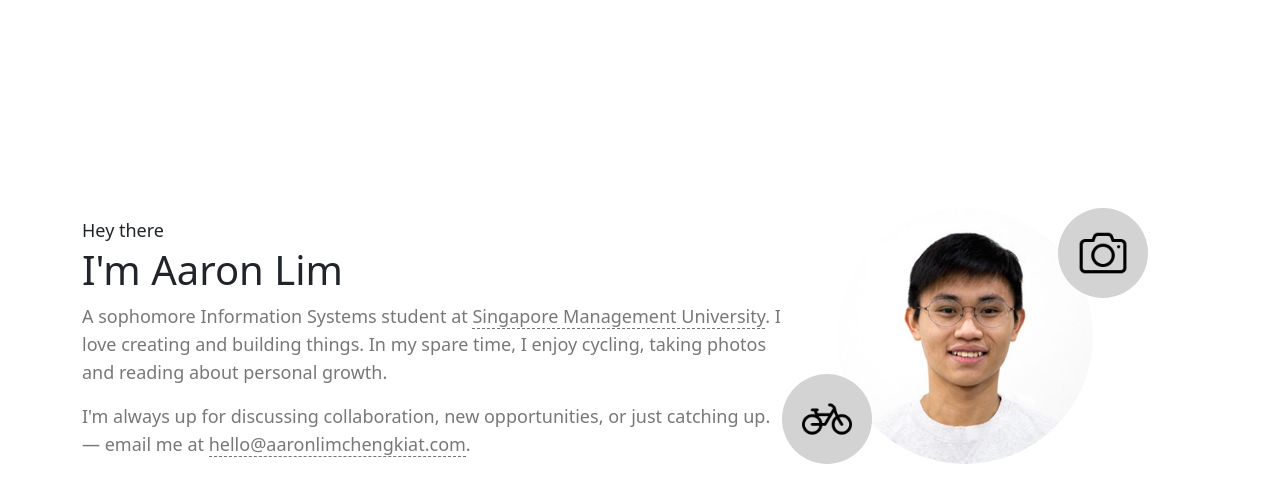
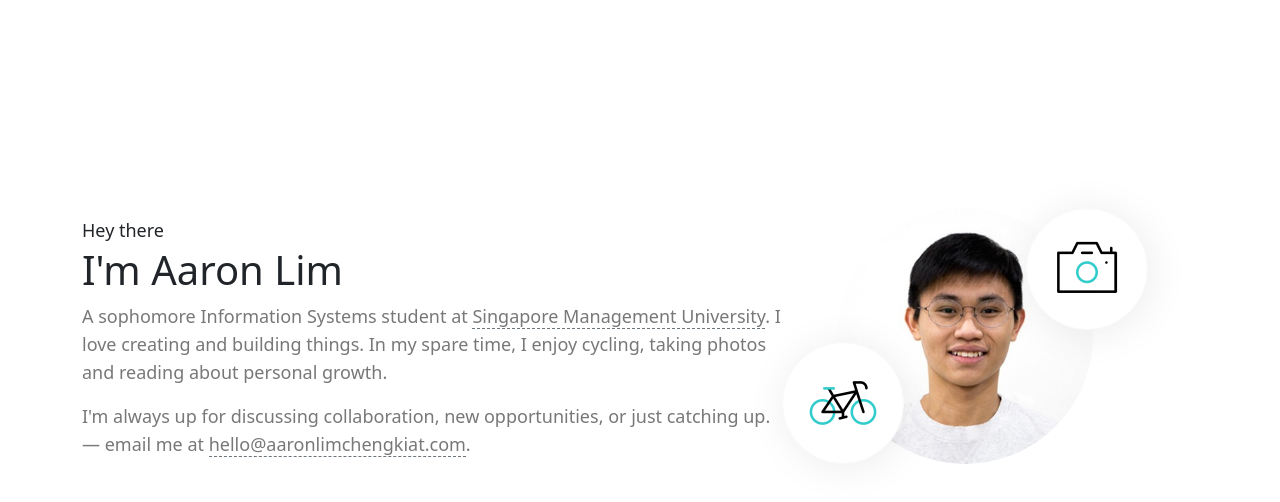
Before and after one commit to aaronlimck/aaronlimck.github.io, a plain HTML site: page index.html in a window 1280 px wide. Shown: the part 64-566 px from the top of the page. Drawn offline with nearby package versions, Linux system fonts and the light colour scheme.

Commit message:
created animation icons files and updated introductions with them

```diff
--- a/index.html
+++ b/index.html
@@ -48,12 +48,12 @@
           <img class="rounded-circle" style="width: 70%; height: 70%" src="assets/images/profile.jpeg" alt="headshot" />
         </div>
         <div class="animate__animated animate__fadeIn animate__delay-1s"
-          style="position: absolute; right: 0; top: 0; background-color: lightgrey; padding: 20px; border-radius: 100px">
-          <img style="width: 50px; height: 50px" src="assets/images/camera.png" alt="camera icon" />
+          style="position: absolute; right: 0; top: 0; background-color: white; padding: 20px; border-radius: 100px; border: 1px solid #f9f9f9; box-shadow: rgb(0 0 0 / 8%) 3px 3px 40px 0px;">
+          <img style="width: 80px; height: 80px" src="assets/images/photo-camera.gif" alt="photo-camera-icon" />
         </div>
         <div class="animate__animated animate__fadeIn animate__delay-1s"
-          style="position: absolute; left: 0; bottom: 0; background-color: lightgrey; padding: 20px; border-radius: 100px;">
-          <img style="width: 50px; height: 50px" src="assets/images/bike.png" alt="camera icon" />
+          style="position: absolute; left: 0; bottom: 0; background-color: white; padding: 20px; border-radius: 100px; border: 1px solid #f9f9f9; box-shadow: rgb(0 0 0 / 8%) 3px 3px 40px 0px;">
+          <img style="width: 80px; height: 80px" src="assets/images/cycling.gif" alt="cycling-icon" />
         </div>
       </div>
     </div>
```
Also changed, not shown: assets/images/bike.png (deleted), assets/images/camera.png (deleted), assets/images/cycling.gif (added), assets/images/photo-camera.gif (added).
